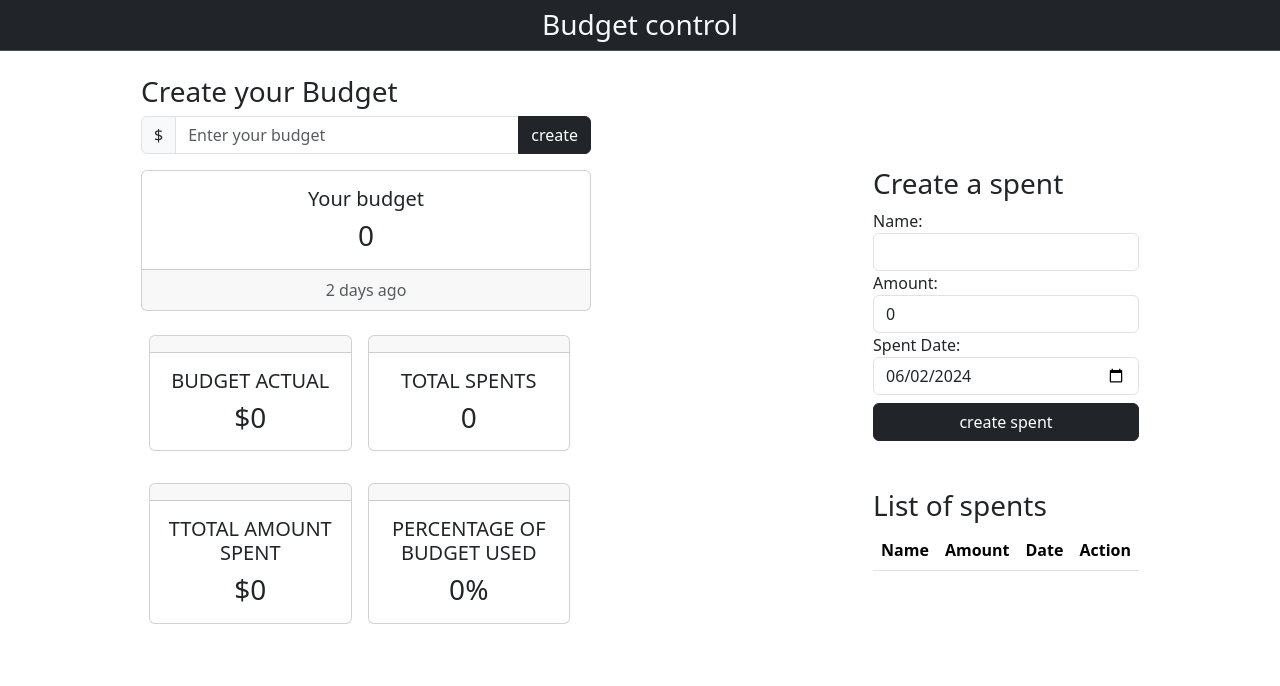
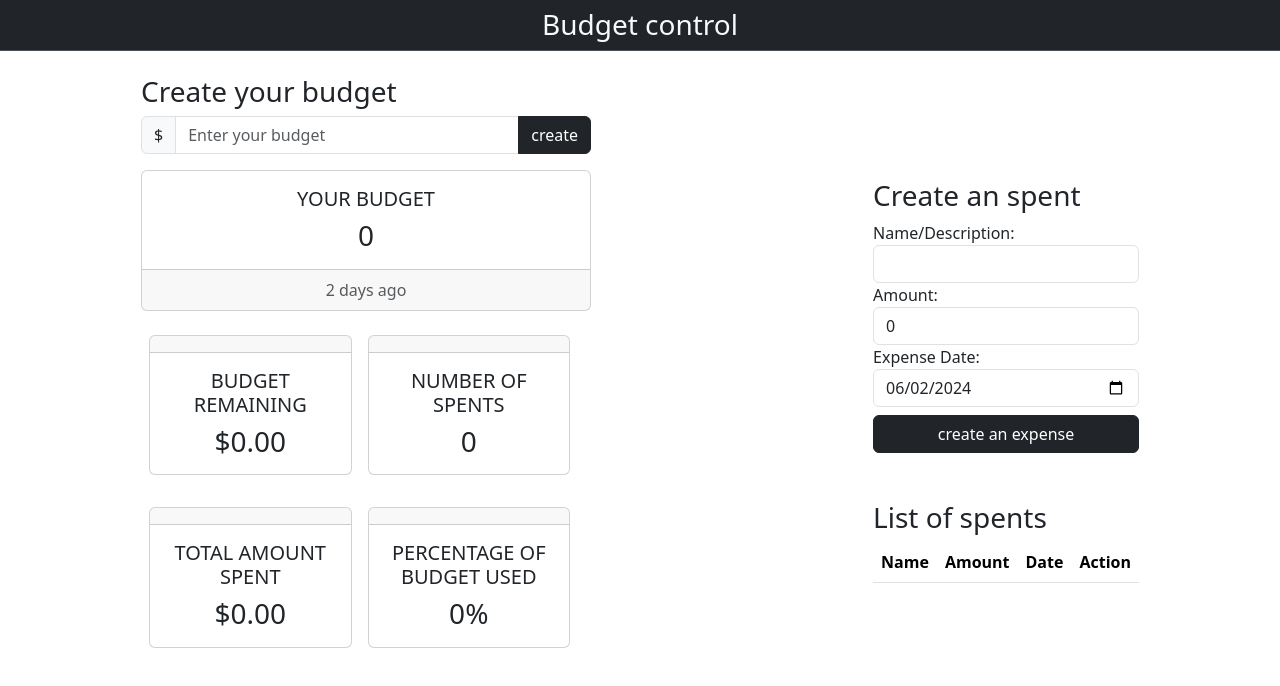
Before and after one commit to Adrian0617/budget-control, a React (Vite) app: page / in a window 1280 px wide. Shown: the top 686 px of the page. Built offline with nearby package versions, Linux system fonts and the light colour scheme.

Commit message:
fixing words before refactor code

```diff
--- a/src/components/budget/BudgetForm.jsx
+++ b/src/components/budget/BudgetForm.jsx
@@ -21,7 +21,7 @@ export const BudgetForm = ({ setRefresh }) => {
 
   return (
     <>
-      <h3>Create your Budget</h3>
+      <h3>Create your budget</h3>
       <div className='input-group '>
         {/* <span className='input-group-text'>enter yout budget</span> */}
         <span className='input-group-text'>$</span>
--- a/src/components/budget/PrintBudget.jsx
+++ b/src/components/budget/PrintBudget.jsx
@@ -13,7 +13,7 @@ export const PrintBudget = ({ setRefresh, refresh }) => {
     <div className='card text-center mt-3'>
       {/* <div className='card-header'>Budget</div> */}
       <div className='card-body'>
-        <h5 className='card-title'>Your budget </h5>
+        <h5 className='card-title'>YOUR BUDGET </h5>
         <h3 className='card-text'>{budget}</h3>
         {/* <a href='#' className='btn btn-primary'>
           Go somewhere
--- a/src/components/budget/Stats.jsx
+++ b/src/components/budget/Stats.jsx
@@ -13,18 +13,18 @@ export const Stats = ({ refresh, setRefresh }) => {
     const statsData = [
       {
         id: 1,
-        name: 'Budget Actual',
-        info: `$${getbudgetActual()}`,
+        name: 'Budget remaining',
+        info: `$${getbudgetActual().toFixed(2)}`,
       },
       {
         id: 2,
-        name: 'total spents',
+        name: 'Number of spents',
         info: totalSpents(),
       },
       {
         id: 3,
-        name: 'Ttotal amount spent',
-        info: `$${getTotalAmountSpents()}`,
+        name: 'Total amount spent',
+        info: `$${getTotalAmountSpents().toFixed(2)}`,
       },
       {
         id: 1,
@@ -37,7 +37,6 @@ export const Stats = ({ refresh, setRefresh }) => {
 
   useEffect(() => {
     setdataStats(getData());
-    console.log('se ejecuta', getData());
     setRefresh(false);
   }, [refresh]);
 
--- a/src/components/spense/ListsSpents.jsx
+++ b/src/components/spense/ListsSpents.jsx
@@ -41,7 +41,6 @@ export const ListsSpents = ({ setRefresh, refresh, setEditable }) => {
   }
 
   const handleEdit = (spense) => {
-    console.log(spense);
     setEditable(spense);
     setRefresh(true);
   };
--- a/src/components/spense/SpentForm.jsx
+++ b/src/components/spense/SpentForm.jsx
@@ -83,8 +83,8 @@ export const SpentForm = ({ setRefresh, refresh, editable, setEditable }) => {
 
   return (
     <form onSubmit={handleSubmit}>
-      <h3>Create a spent</h3>
-      <label htmlFor='nameSpent'>Name:</label>
+      <h3>Create an spent</h3>
+      <label htmlFor='nameSpent'>Name/Description:</label>
       <input
         type='text'
         className='form-control'
@@ -103,7 +103,7 @@ export const SpentForm = ({ setRefresh, refresh, editable, setEditable }) => {
         value={spentForm.amount}
         onChange={handleInputChange}
       />
-      <label htmlFor='spentDate'>Spent Date:</label>
+      <label htmlFor='spentDate'>Expense Date:</label>
       <input
         type='date'
         id='spentDate'
@@ -113,7 +113,7 @@ export const SpentForm = ({ setRefresh, refresh, editable, setEditable }) => {
         onChange={handleInputChange}
       />
       <button className='btn btn-dark w-100 mt-2'>
-        {isEditable ? 'edit spent' : 'create spent'}
+        {isEditable ? 'edit spent' : 'create an expense'}
       </button>
     </form>
   );
```
